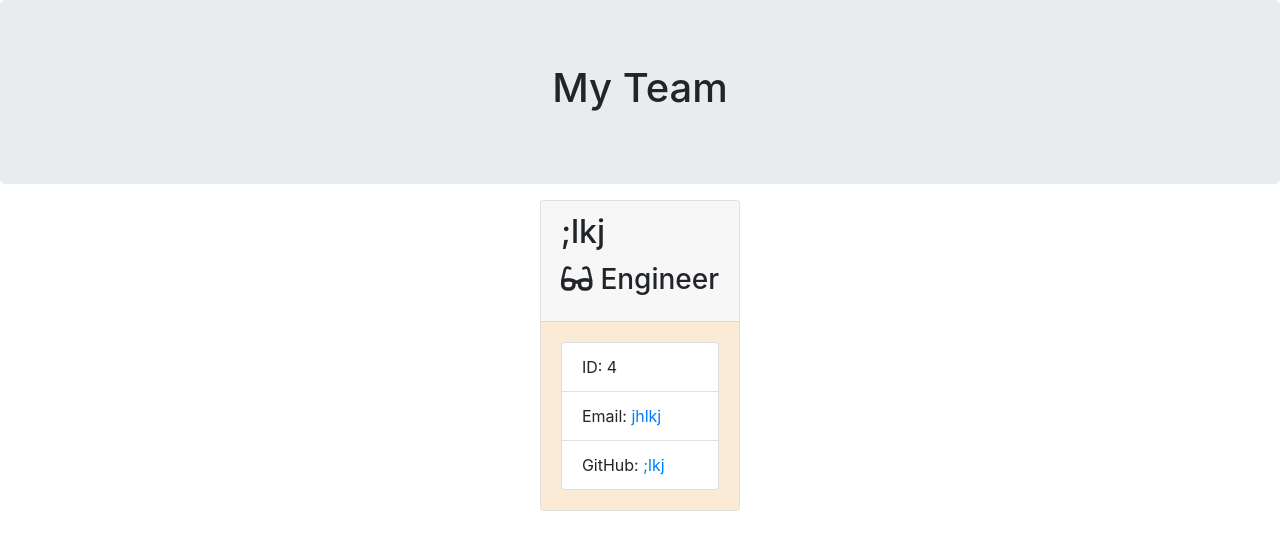
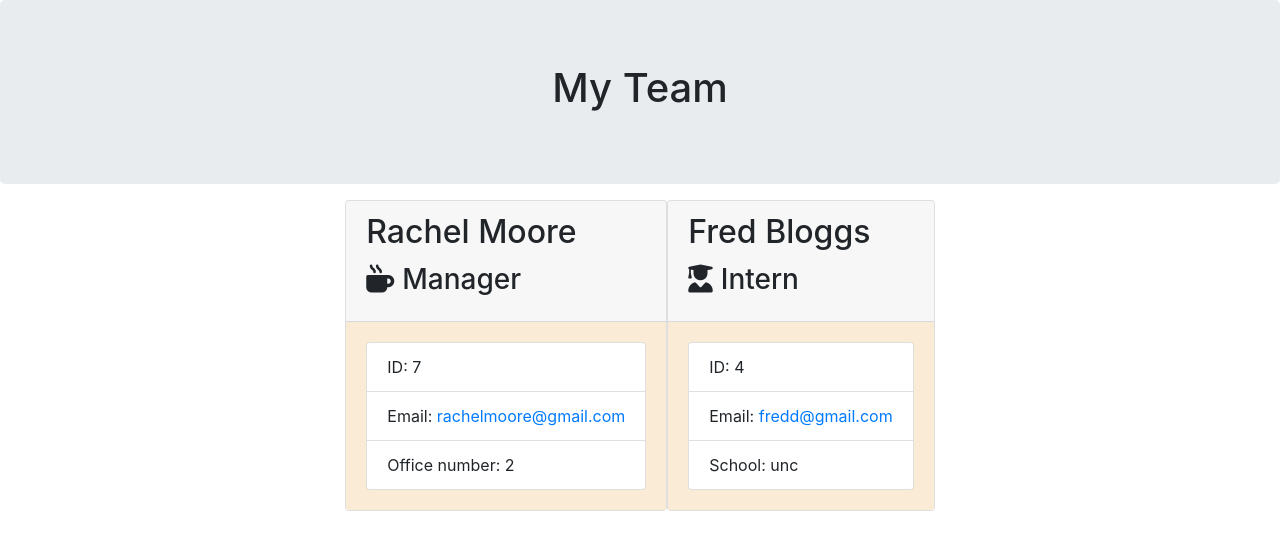
Before and after one commit to Rachelmoore2020/Character-File-system, a website: page Develop/Output/team.html in a window 1280 px wide. Drawn offline with nearby package versions, Linux system fonts and the light colour scheme; files whose address does not match are found by name.

Commit message:
added readme.md file

```diff
--- a/Develop/Output/team.html
+++ b/Develop/Output/team.html
@@ -25,14 +25,27 @@
             <div class="team-area col-12 d-flex justify-content-center">
                 <div class="card employee-card">
     <div class="card-header">
-        <h2 class="card-title">;lkj</h2>
-        <h3 class="card-title"><i class="fas fa-glasses mr-2"></i>Engineer</h3>
+        <h2 class="card-title">Rachel Moore</h2>
+        <h3 class="card-title"><i class="fas fa-mug-hot mr-2"></i>Manager</h3>
+    </div>
+    <div class="card-body">
+        <ul class="list-group">
+            <li class="list-group-item">ID: 7</li>
+            <li class="list-group-item">Email: <a href="mailto:rachelmoore@gmail.com">rachelmoore@gmail.com</a></li>
+            <li class="list-group-item">Office number: 2</li>
+        </ul>
+    </div>
+</div>
+<div class="card employee-card">
+    <div class="card-header">
+        <h2 class="card-title">Fred Bloggs</h2>
+        <h3 class="card-title"><i class="fas fa-user-graduate mr-2"></i>Intern</h3>
     </div>
     <div class="card-body">
         <ul class="list-group">
             <li class="list-group-item">ID: 4</li>
-            <li class="list-group-item">Email: <a href="mailto:jhlkj">jhlkj</a></li>
-            <li class="list-group-item">GitHub: <a href="https://github.com/;lkj" target="_blank" rel="noopener noreferrer">;lkj</a></li>
+            <li class="list-group-item">Email: <a href="mailto:fredd@gmail.com">fredd@gmail.com</a></li>
+            <li class="list-group-item">School: unc</li>
         </ul>
     </div>
 </div>
```
Also changed, not shown: README.md, 1 other file.
